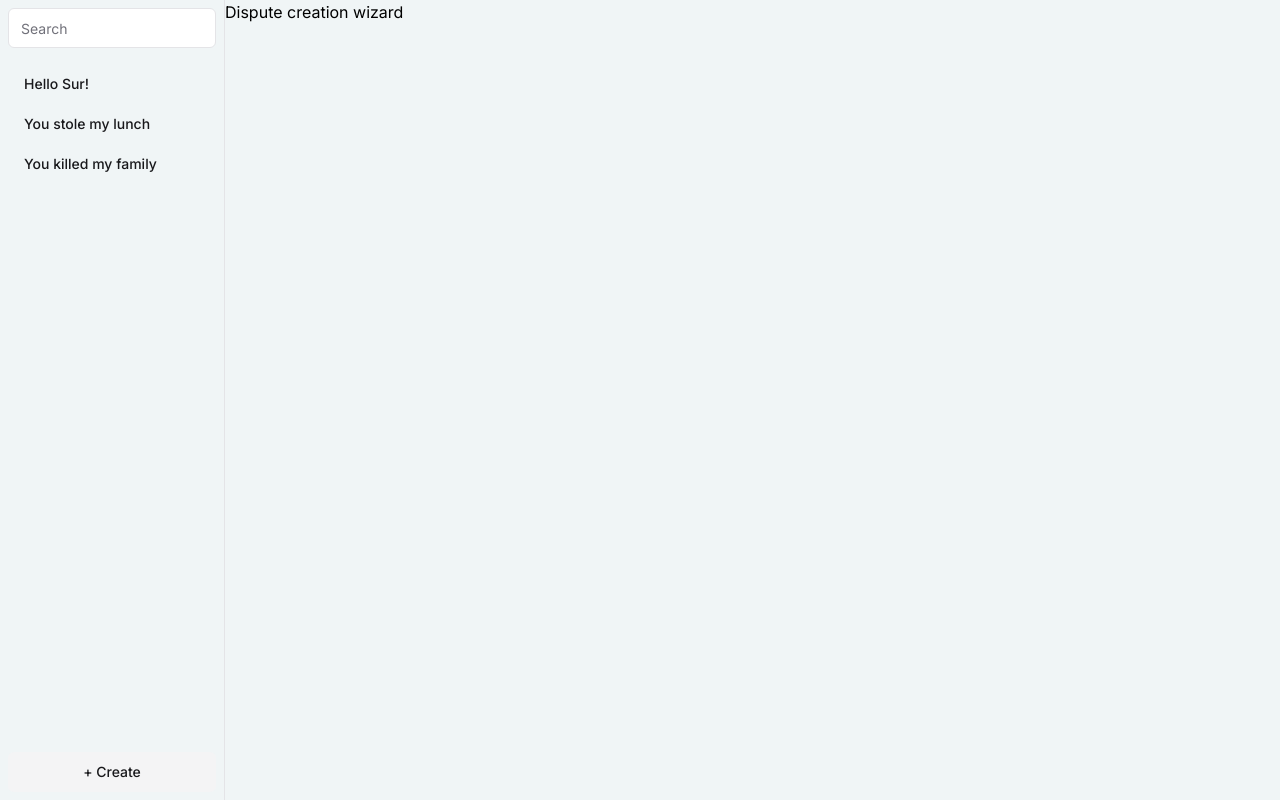
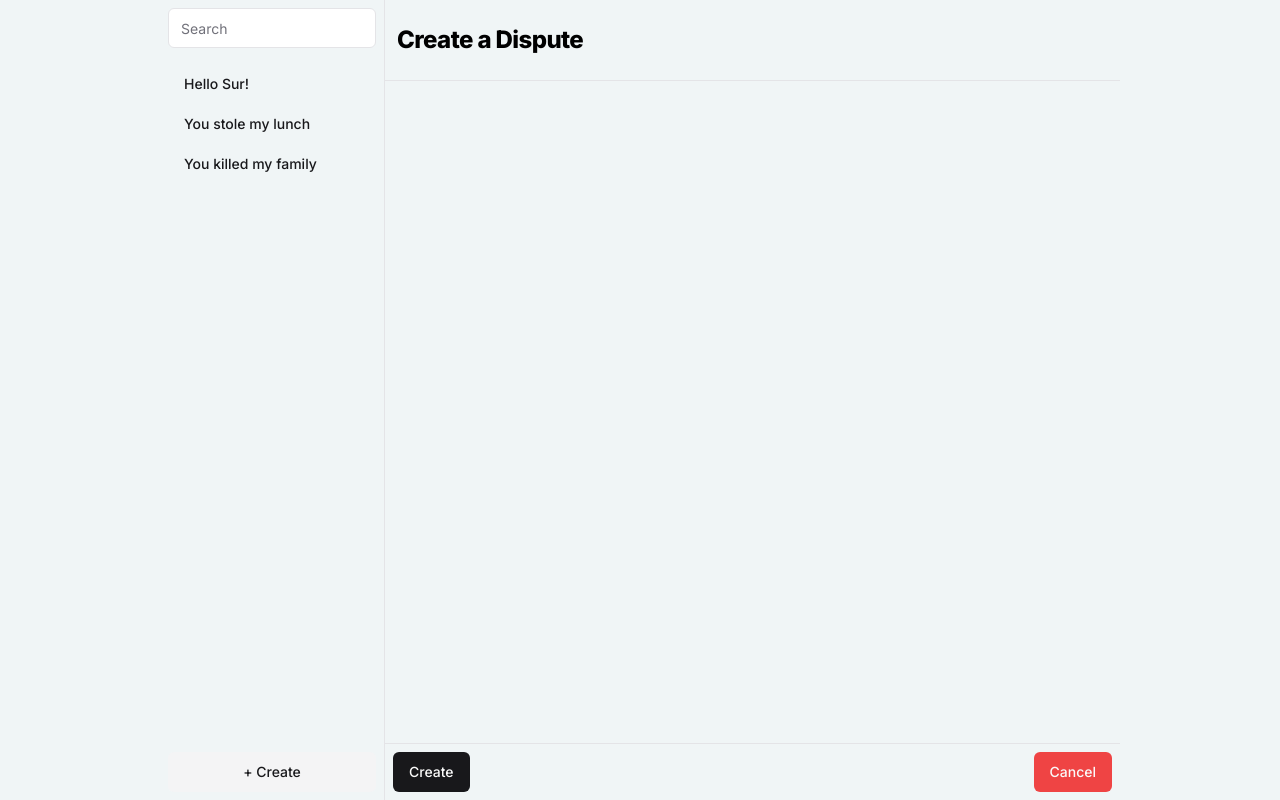
Before and after one commit to COS301-SE-2024/Dispute-Resolution-Engine, a Next.js app in the folder frontend/: page /disputes/create in a window 1280 px wide. Built offline with nearby package versions, Linux system fonts and the light colour scheme.

Commit message:
fix: Broken styling on signup page

```diff
--- a/frontend/src/app/disputes/[id]/page.tsx
+++ b/frontend/src/app/disputes/[id]/page.tsx
@@ -1,5 +1,17 @@
 import { Button } from "@/components/ui/button";
 import { Separator } from "@/components/ui/separator";
+import { Metadata } from "next";
+
+type Props = {
+  params: { id: string };
+};
+
+export async function generateMetadata({ params }: Props): Promise<Metadata> {
+  return {
+    title: `Dispute ${params.id}`,
+    description: "Dispute description",
+  };
+}
 
 function DisputeHeader({
   id,
@@ -13,7 +25,7 @@ function DisputeHeader({
   status: string;
 }) {
   return (
-    <header className="p-2 flex">
+    <header className="p-4 py-6 flex">
       <div className="grow">
         <h1 className="scroll-m-20 text-2xl font-extrabold tracking-tight lg:text-2xl">{label}</h1>
         <span>Started: {startDate.toLocaleDateString()}</span>
@@ -29,7 +41,7 @@ function DisputeHeader({
   );
 }
 
-export default function DisputePage({ params }: { params: { id: string } }) {
+export default function DisputePage({ params }: Props) {
   return (
     <div className="grow overflow-y-auto flex flex-col">
       <DisputeHeader id={params.id} label="Dispute label" startDate={new Date()} status="Active" />
--- a/frontend/src/app/disputes/create/page.tsx
+++ b/frontend/src/app/disputes/create/page.tsx
@@ -1,3 +1,26 @@
+import { Button } from "@/components/ui/button";
+import { Separator } from "@/components/ui/separator";
+import { Metadata } from "next";
+
+export const metadata: Metadata = {
+  title: "Create Dispute",
+};
+
 export default function CreateDispute() {
-  return <h1>Dispute creation wizard</h1>;
+  return (
+    <div className="grow overflow-y-auto flex flex-col">
+      <header className="px-3 py-6 flex">
+        <h1 className="scroll-m-20 text-2xl font-extrabold tracking-tight lg:text-2xl">
+          Create a Dispute
+        </h1>
+      </header>
+      <Separator />
+      <main className="grow overflow-y-auto p-2"></main>
+      <Separator />
+      <footer className="p-2 flex justify-between">
+        <Button>Create</Button>
+        <Button variant="destructive">Cancel</Button>
+      </footer>
+    </div>
+  );
 }
--- a/frontend/src/app/disputes/layout.tsx
+++ b/frontend/src/app/disputes/layout.tsx
@@ -1,27 +1,15 @@
-import type { Metadata } from "next";
-import { Inter } from "next/font/google";
-import "@/app/globals.css";
 import Link from "next/link";
 import { Button } from "@/components/ui/button";
 import { Separator } from "@/components/ui/separator";
 import { Input } from "@/components/ui/input";
 
-const inter = Inter({ subsets: ["latin"] });
-
-export const metadata: Metadata = {
-  title: "DRE Disputes",
-  description: "View and manage your disputes",
-};
-
-export default function RootLayout({
+export default function DisputeRootLayout({
   children,
 }: Readonly<{
   children: React.ReactNode;
 }>) {
   return (
-    <html lang="en">
-      <body className={`${inter.className}`}>
-        <div className="flex items-stretch h-full">
+    <div className="flex items-stretch h-full lg:w-3/4 mx-auto">
       <div className="w-56 flex flex-col p-2 gap-4">
         <Input placeholder="Search" />
         <nav>
@@ -53,7 +41,5 @@ export default function RootLayout({
       <Separator orientation="vertical" />
       {children}
     </div>
-      </body>
-    </html>
   );
 }
--- a/frontend/src/app/layout.tsx
+++ b/frontend/src/app/layout.tsx
@@ -1,12 +1,11 @@
 import type { Metadata } from "next";
 import { Inter } from "next/font/google";
-import "./globals.css";
+import "@/app/globals.css";
 
 const inter = Inter({ subsets: ["latin"] });
 
 export const metadata: Metadata = {
-  title: "Create Next App",
-  description: "Generated by create next app",
+  title: "Dispute Resolution Engine",
 };
 
 export default function RootLayout({
```
Lines whose indentation alone changed are shown as unchanged.
